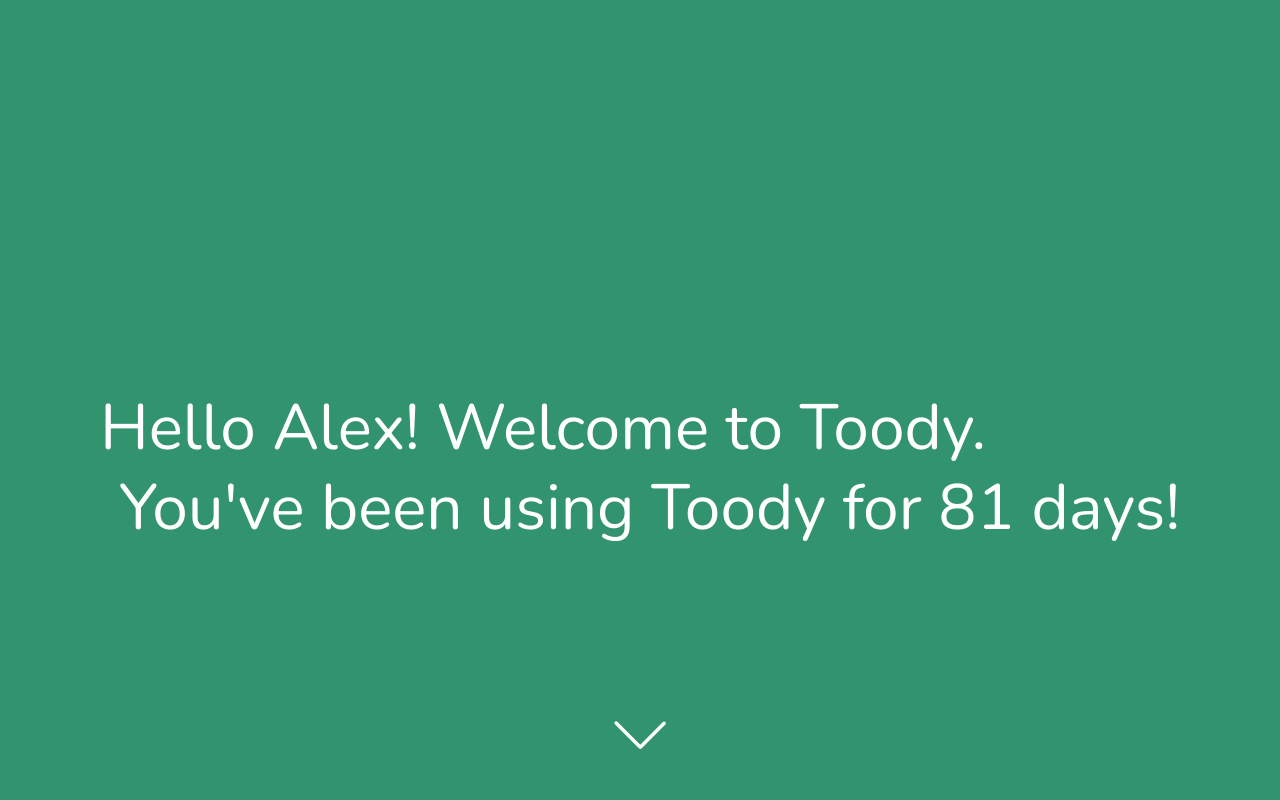
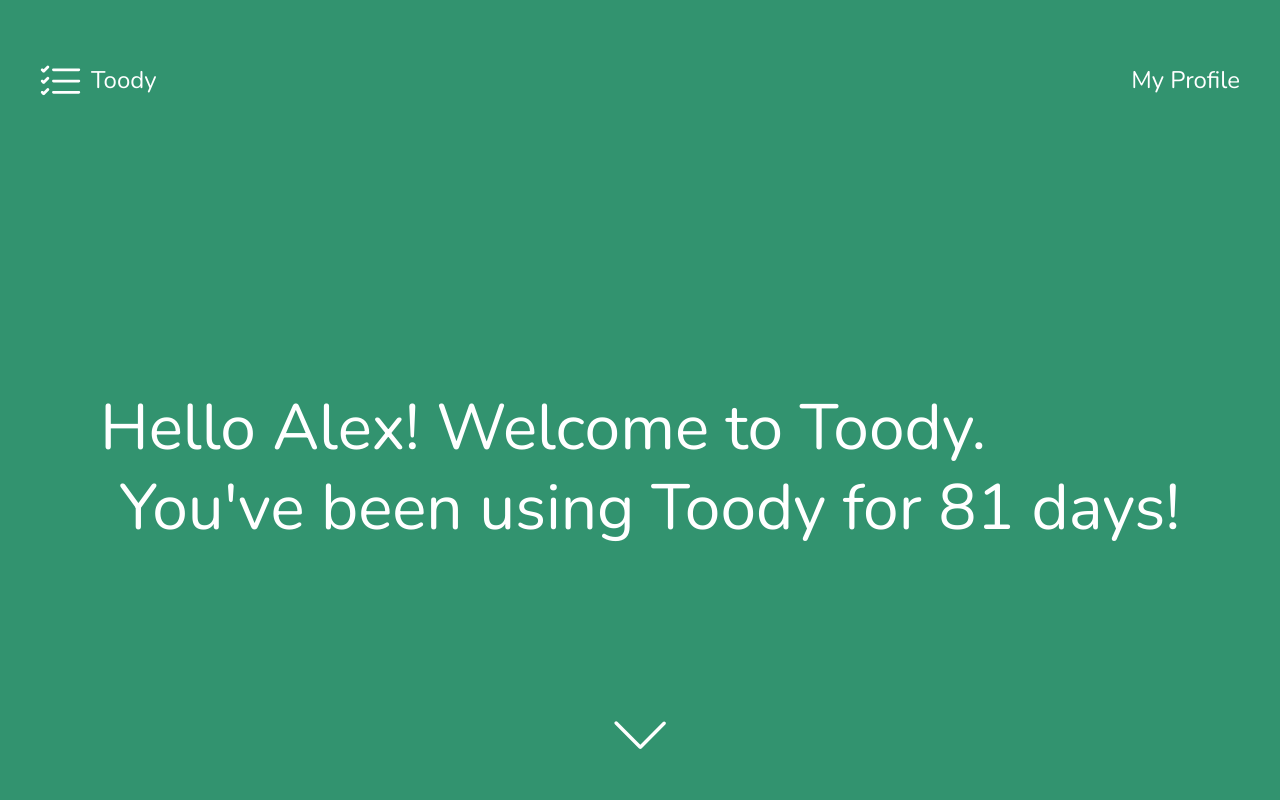
Before and after one commit to ctc-uci/toody-app, a React (Create React App) app: page / in a window 1280 px wide. Shown: the top 800 px of the page. Built offline with nearby package versions, Linux system fonts and the light colour scheme.

Commit message:
Completed steps 2 and 3 for take home assignment 2

```diff
--- a/src/components/Header/Header.css
+++ b/src/components/Header/Header.css
@@ -1,7 +1,32 @@
 .header {
     position: fixed;
     width: 100vw;
+    display: flex;
+    justify-content: space-between;
+    align-items: center;
+    padding: 10px;
+    margin-top: 30px;
 }
 
-/* TODO: Add styling for your Header component
-here. */
+#my-profile {
+    margin-right: 50px;
+    font-size: 24px;
+    color: white;
+}
+
+#my-profile-link {
+    color: white;
+    text-decoration: none;
+}
+
+#toody-logo {
+    margin-left: 30px;
+    display: flex;
+    align-items: center;
+    justify-content: space-between;
+    column-gap: 10px;
+}
+
+#toody-logo-text {
+    font-size: 24px;
+}
--- a/src/components/Header/Header.jsx
+++ b/src/components/Header/Header.jsx
@@ -1,17 +1,18 @@
 import React from 'react';
-// import toody from '../../images/toody.svg';
-// ^^ this is the Toody logo; uncomment he above line to use it
+import toody from '../../images/toody.svg';
 import './Header.css';
 
 const Header = () => {
   return (
     <div className="header">
-      {/*  TODO:
-        You will need to complete this component. The header is the
-        "navbar" that spans the top of the page and contains the 'Toody" logo
-        at the top left and the "Profile" link at the top right. The logo
-        has already been imported for you (see line 2). The completed header
-        should route the user to the Profile page correctly. */}
+      <div id="toody-logo">
+        <img src={toody} />
+        <p id="toody-logo-text">Toody</p>
+      </div>
+
+      <div id="my-profile">
+        <a href="/profile" id="my-profile-link">My Profile</a>
+      </div>
     </div>
   );
 };
--- a/src/pages/Profile/Profile.css
+++ b/src/pages/Profile/Profile.css
@@ -12,3 +12,42 @@
          and height of the browser window.
          This will help you when you get started.
     */
+
+.stats {
+    font-family: 'Nunito';
+    margin-left: -236px;
+}
+
+#numbers {
+    display: flex;
+    font-size: 50px;
+    column-gap: 150px;
+    margin-top: 60px;
+}
+
+#descriptions {
+    display: flex;
+    font-size: 30px;
+    justify-content: space-between;
+    column-gap: 50px;
+    margin-top: 10px;
+}
+
+#name {
+    display: flex;
+    font-family: 'Nunito';
+    font-size: 36px;
+    margin-left: 100px;
+    margin-top: -90px;
+}
+
+.avatar {
+    display: flex;
+    background-color: rgb(204, 202, 202);
+    width: 400px;
+    height: 400px;
+    align-items: center;
+    justify-content: center;
+    border-radius: 75%;
+    margin-left: 200px;
+}
--- a/src/pages/Profile/Profile.jsx
+++ b/src/pages/Profile/Profile.jsx
@@ -1,19 +1,22 @@
 import React from 'react';
 import PropTypes from 'prop-types';
-// import person from '../../images/person.png';
-// ^^ blank avatar for profile pic, uncomment the above line to use
+import person from '../../images/person.png';
 import './Profile.css';
 
 const Profile = ({ firstName, lastName, stats }) => {
   return (
     <div className="profile-page">
-      {/* TODO:
-      Complete the profile page here.
-      For the profile picture, use the avatar placeholder image that has
-      already been imported for you on line 3.
-      For the name & stats to display, use the props (firstName, lastName, and stats)
-      that have already been declared. */}
-      {firstName} {lastName} {stats}
+      <div className="avatar">
+        <img src={person} />
+      </div>
+      <div>
+        <div id="name">{firstName} {lastName}</div>
+      </div>
+      <div className="stats">
+        <div id="numbers">{stats.map((s, index) => <div key={index}>{s.number}</div>)}</div>
+        <div id="descriptions">{stats.map((s, index) => <div key={index}>{s.description}</div>)}</div>
+      </div>
+
     </div>
   );
 };
```
